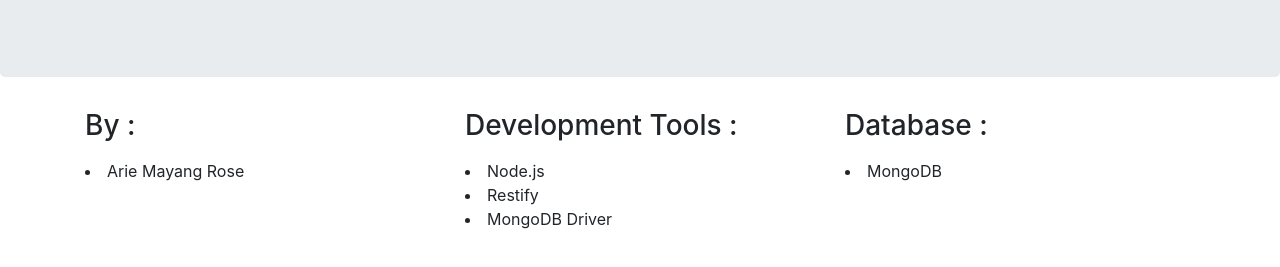
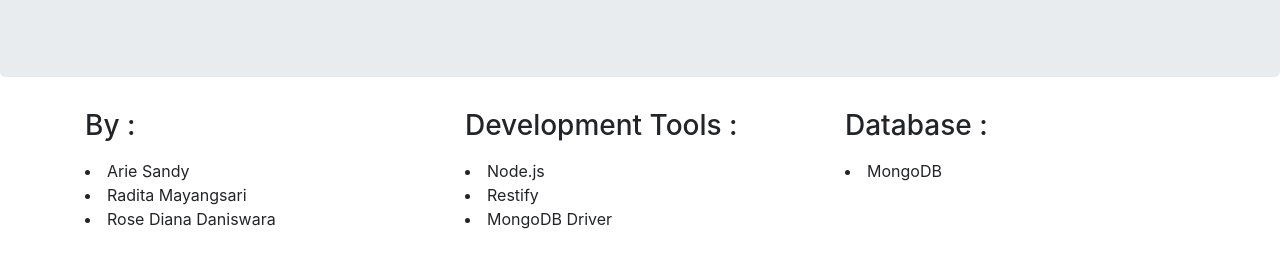
Before and after one commit to danis16/backend-marcom, a website: page layout/index.html in a window 1280 px wide. Shown: the part 147-414 px from the top of the page. Drawn offline with nearby package versions, Linux system fonts and the light colour scheme.

Commit message:
commit index.js

```diff
--- a/layout/index.html
+++ b/layout/index.html
@@ -1,5 +1,6 @@
 <!DOCTYPE html>
 <html lang="en">
+
 <head>
     <title>Supro API</title>
     <meta charset="utf-8">
@@ -9,6 +10,7 @@
     <script src="https://cdnjs.cloudflare.com/ajax/libs/popper.js/1.14.3/umd/popper.min.js"></script>
     <script src="https://maxcdn.bootstrapcdn.com/bootstrap/4.1.3/js/bootstrap.min.js"></script>
 </head>
+
 <body>
     <div class="jumbotron text-center">
         <h1>Marcomm App Web API</h1>
@@ -20,7 +22,13 @@
                 <h3>By : </h3>
                 <p>
                     <li>
-                          Arie Mayang Rose
+                        Arie Sandy
+                    </li>
+                    <li>
+                        Radita Mayangsari
+                    </li>
+                    <li>
+                        Rose Diana Daniswara
                     </li>
                 </p>
             </div>
@@ -49,4 +57,5 @@
         </div>
     </div>
 </body>
+
 </html>
```
Lines whose indentation alone changed are shown as unchanged.
